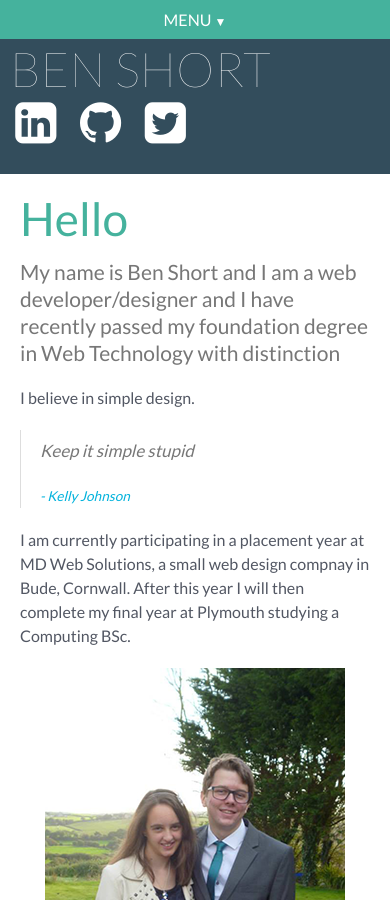
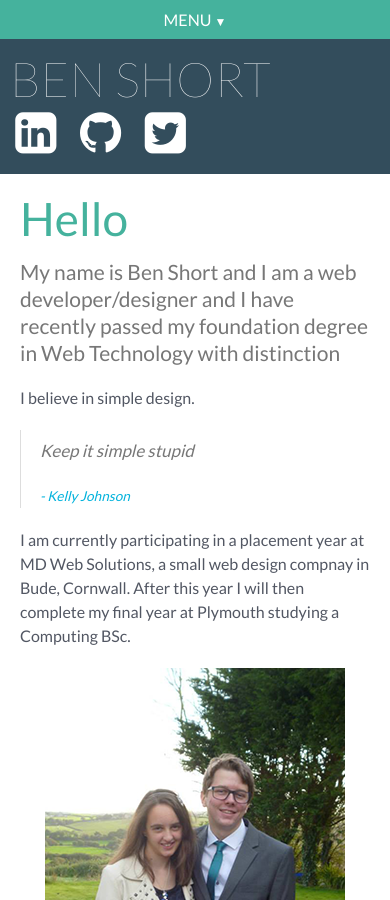
Before and after one commit to kensington133/kensington133.github.io, a Jekyll site: the page built from index.html, in a window 390 px wide and 900 px high. Built offline with Jekyll 4.4.1, drawn with Linux system fonts in a browser that asks for light colours; nearby versions of some CDN libraries.

Commit message:
minor layout fixes

```diff
--- a/css/main.css
+++ b/css/main.css
@@ -849,6 +849,7 @@ ul.list.no_bullets
 	{
 		margin-bottom: 0px;
 		margin-left: 10px;
+		margin-top: 10px;
 	}
 	.social
 	{
--- a/js/main.js
+++ b/js/main.js
@@ -65,7 +65,6 @@ function handleContentHeight(){
 
 	//sets the overlapping backgrounds the the window height
 	$('.overlap').height(documentHeight);
-	$('.gallery_overlay').height(documentHeight);
 
 	//if the content is less then the window set it to the window height
 	if(contentHeight < viewableHeight)
@@ -207,7 +206,13 @@ function showGallery(highresURL, caption)
 {
 	//bodge until I can get the text/image to show in window I clicked
 	//probably due to height being doc height now window height ;)
-	$('body').scrollTop(0);
+	var windowHeight = $(window).height();
+	var margin = $('body').scrollTop();
+	$('.gallery_overlay').css({
+		height: windowHeight,
+		marginTop: margin
+	});
+
 	$('.gallery_overlay').fadeIn( function() {
 		$('.full_image').attr('src', highresURL);
 		$('.image_caption').html(caption);
```
